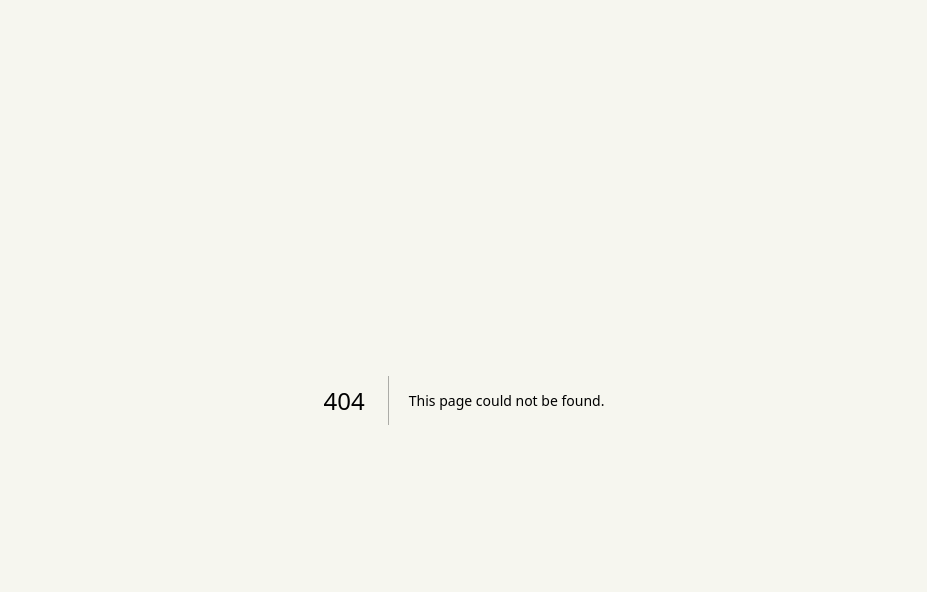
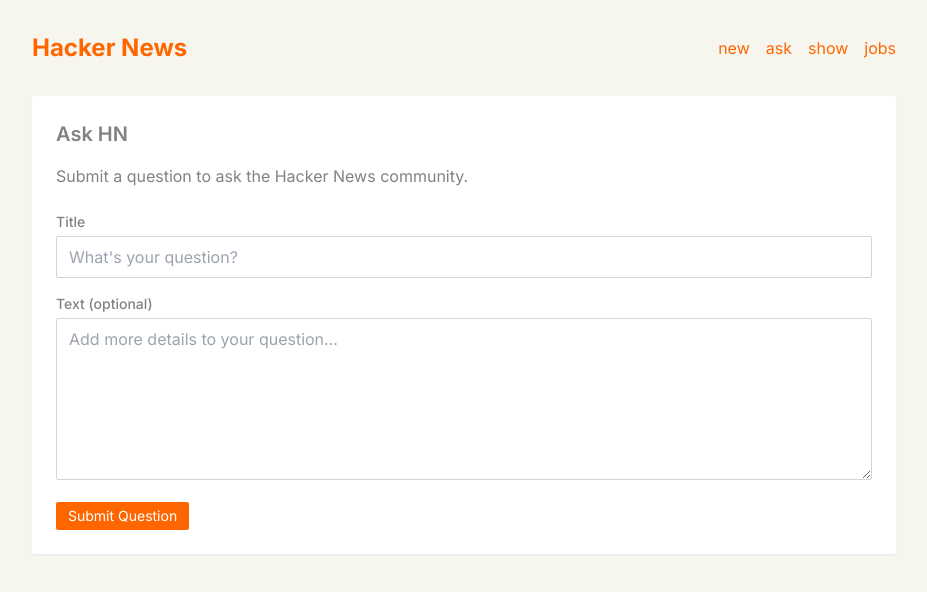
Before and after one commit to shibbymerbs/NextJS_hackernews_vibe_clone, a Next.js app: page /ask in a window 1280 px wide. Before the commit this address had no page. Shown: the top 592 px of the page, without its empty margins (176-1103 px from the left). Built offline with nearby package versions, Linux system fonts and the light colour scheme.

Commit message:
implemented ask page

```diff
--- /dev/null
+++ b/src/app/ask/page.tsx
@@ -0,0 +1,94 @@
+import Link from 'next/link'
+import { redirect } from 'next/navigation'
+import prisma from '@/lib/db'
+
+async function createStory(formData: FormData) {
+  'use server'
+
+  const title = formData.get('title') as string
+  const text = formData.get('text') as string
+
+  if (!title || !text) {
+    // In a real app, you might want to handle this error properly
+    // For now, we'll just create with whatever we have
+  }
+
+  try {
+    await prisma.story.create({
+      data: {
+        title,
+        text,
+        // For ask page, we don't have a URL, so it's a text-based story
+        url: null,
+        userId: null // No user association for anonymous questions
+      }
+    })
+
+    // Redirect to home page after successful submission
+    redirect('/')
+  } catch (error) {
+    console.error('Error creating story:', error)
+    // Redirect even on error to avoid form resubmission issues
+    redirect('/')
+  }
+}
+
+export default function AskPage() {
+
+  return (
+    <main className="max-w-4xl mx-auto px-4 py-8">
+      <header className="flex justify-between items-center mb-8">
+        <h1 className="text-2xl font-bold text-hn-orange">
+          <Link href="/" className="hn-link">Hacker News</Link>
+        </h1>
+        <nav className="flex space-x-4">
+          <Link href="/new" className="hn-link">new</Link>
+          <Link href="/ask" className="hn-link">ask</Link>
+          <Link href="/show" className="hn-link">show</Link>
+          <Link href="/jobs" className="hn-link">jobs</Link>
+        </nav>
+      </header>
+
+      <div className="bg-white p-6 rounded-sm shadow-sm">
+        <h2 className="text-xl font-semibold mb-4 text-hn-dark-gray">Ask HN</h2>
+        <p className="text-hn-dark-gray mb-6">Submit a question to ask the Hacker News community.</p>
+
+        <form action={createStory} className="space-y-4">
+          <div>
+            <label htmlFor="title" className="block text-sm font-medium text-hn-dark-gray mb-1">
+              Title
+            </label>
+            <input
+              type="text"
+              id="title"
+              name="title"
+              required
+              className="w-full px-3 py-2 border border-gray-300 rounded-sm focus:outline-none focus:ring-2 focus:ring-hn-orange focus:border-transparent"
+              placeholder="What's your question?"
+            />
+          </div>
+
+          <div>
+            <label htmlFor="text" className="block text-sm font-medium text-hn-dark-gray mb-1">
+              Text (optional)
+            </label>
+            <textarea
+              id="text"
+              name="text"
+              rows={6}
+              className="w-full px-3 py-2 border border-gray-300 rounded-sm focus:outline-none focus:ring-2 focus:ring-hn-orange focus:border-transparent"
+              placeholder="Add more details to your question..."
+            />
+          </div>
+
+          <button
+            type="submit"
+            className="hn-button"
+          >
+            Submit Question
+          </button>
+        </form>
+      </div>
+    </main>
+  )
+}
```
